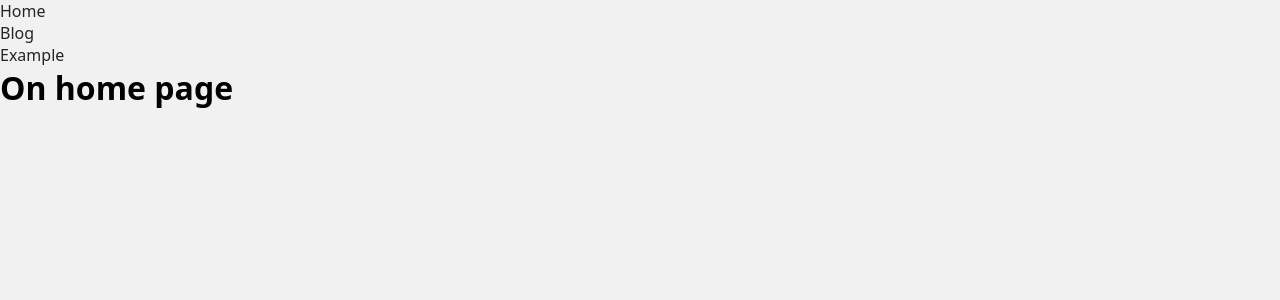
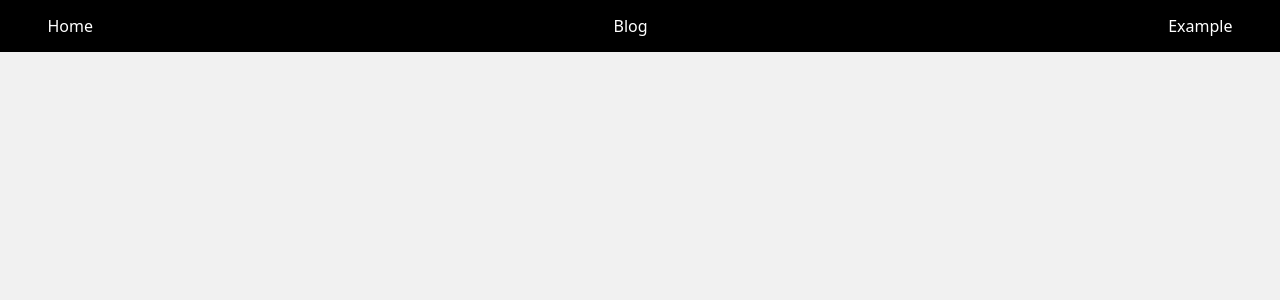
Before and after one commit to cesjul/django_with_python, a Django app: page / in a window 1280 px wide. Shown: the top 300 px of the page. Run offline with Django 5.2, Linux system fonts and the light colour scheme.

Commit message:
Estilizando o menu

```diff
--- a/base/global/partials/menu.html
+++ b/base/global/partials/menu.html
@@ -1,5 +1,5 @@
-<nav>
-    <ul>
+<nav class="menu">
+    <ul class="menu__links">
         <li><a href="{% url "home:home" %}">Home</a></li>
         <li><a href="{% url "blog:home" %}">Blog</a></li>
         <li><a href="{% url "blog:example" %}">Example</a></li>
--- a/base/static/css/styles.css
+++ b/base/static/css/styles.css
@@ -19,8 +19,16 @@
 
 a{
     text-decoration: none;
-    color: rgb(37, 37, 37);
+    color: rgb(4, 48, 192);
     cursor: pointer;
+}
+
+a:hover{
+    text-decoration: underline;
+}
+
+ul{
+    list-style: none;
 }
 
 /* ----------------------------------------- classes/ids ------------------------------------------------- */
@@ -29,6 +37,8 @@
     display: grid;
     gap: 1.5rem;
     padding: 1.5rem;
+    max-width: 1200px;
+    margin: 0 auto;
 }
 
 .post{
@@ -43,6 +53,33 @@
     background: #dbdada;
 }
 
+.menu{
+    background: #000;
+    padding: 1.5rem;
+    position: fixed;
+    top: 0;
+    left: 0;
+    right: 0;
+    z-index: 1;
+    margin-bottom: 1.5rem;
+}
+
+.menu__links{
+    /* width: 100%; */
+    max-width: calc(1200px - 1.5rem);
+    margin: 0 auto;
+    display: flex;
+    align-items: center;
+    justify-content: space-between;
+}
+
+.menu__links a{
+    /* width: 33.3%; */
+    /* margin: 0 auto; */
+    color: #fff;
+
+}
+
 /* ----------------------------------------- media-queries ------------------------------------------------- */
 
 
```
